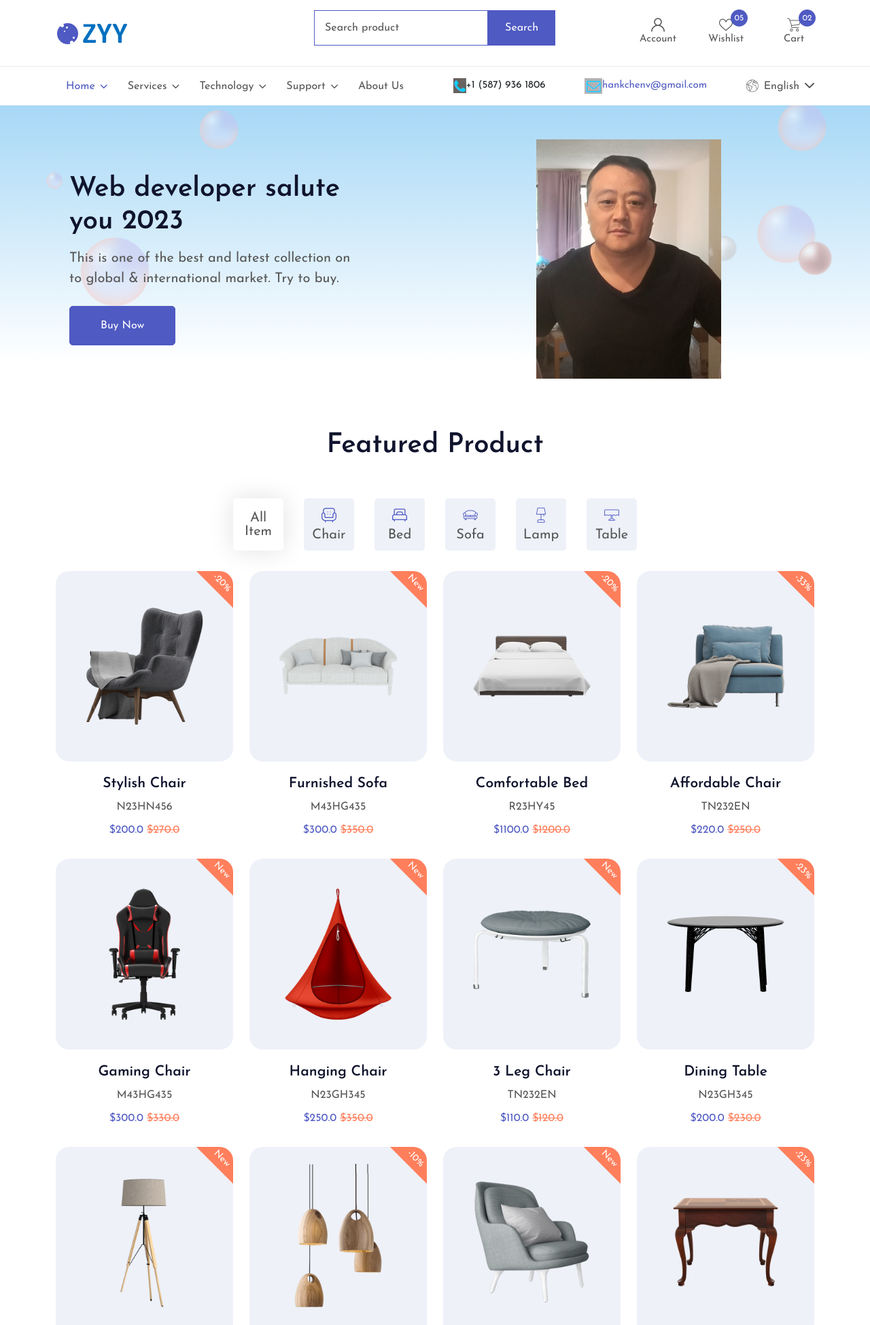
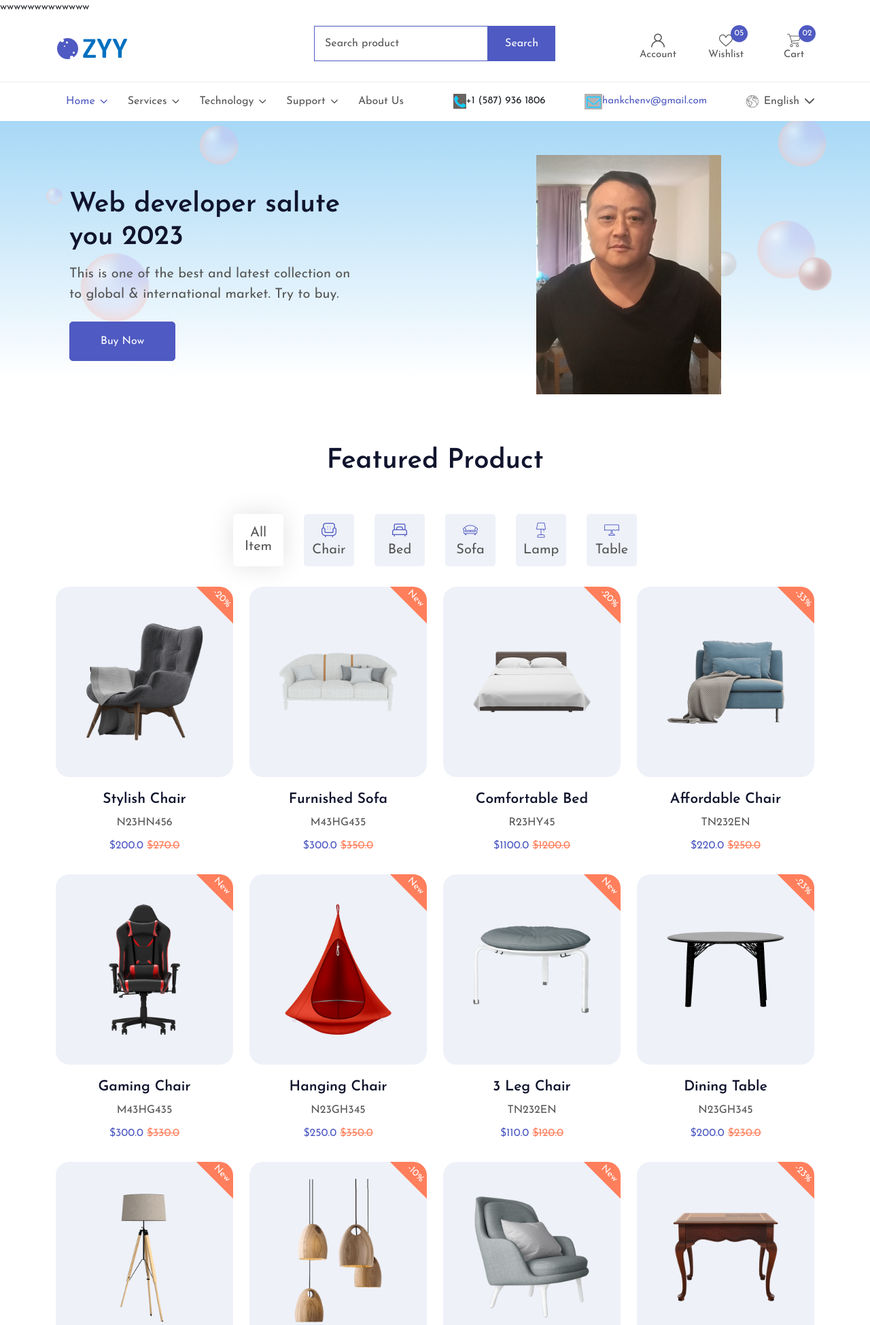
Before and after one commit to HankChoose/prowebsite, a Django app: page / in a window 1280 px wide. Shown: the top 1949 px of the page at 68% size. Run offline with Django 5.2, Linux system fonts and the light colour scheme.

Commit message:
Update index.html

```diff
--- a/projectwebsite1/projectwebsite1/templates/index.html
+++ b/projectwebsite1/projectwebsite1/templates/index.html
@@ -34,7 +34,7 @@
 </head>
 
 <body>
-
+    wwwwwwwwwwwww
 
     <div class="preloader">
         <div class="preloader-wrapper">
```
